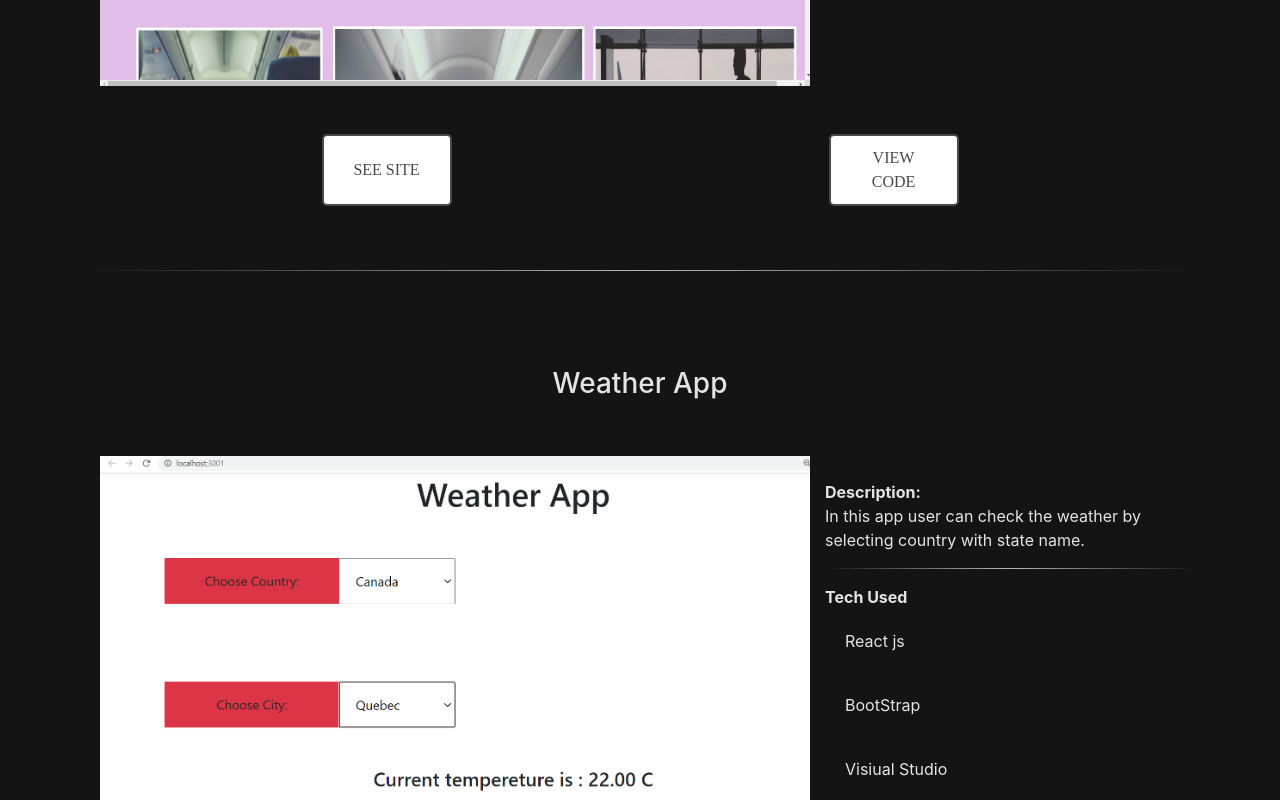
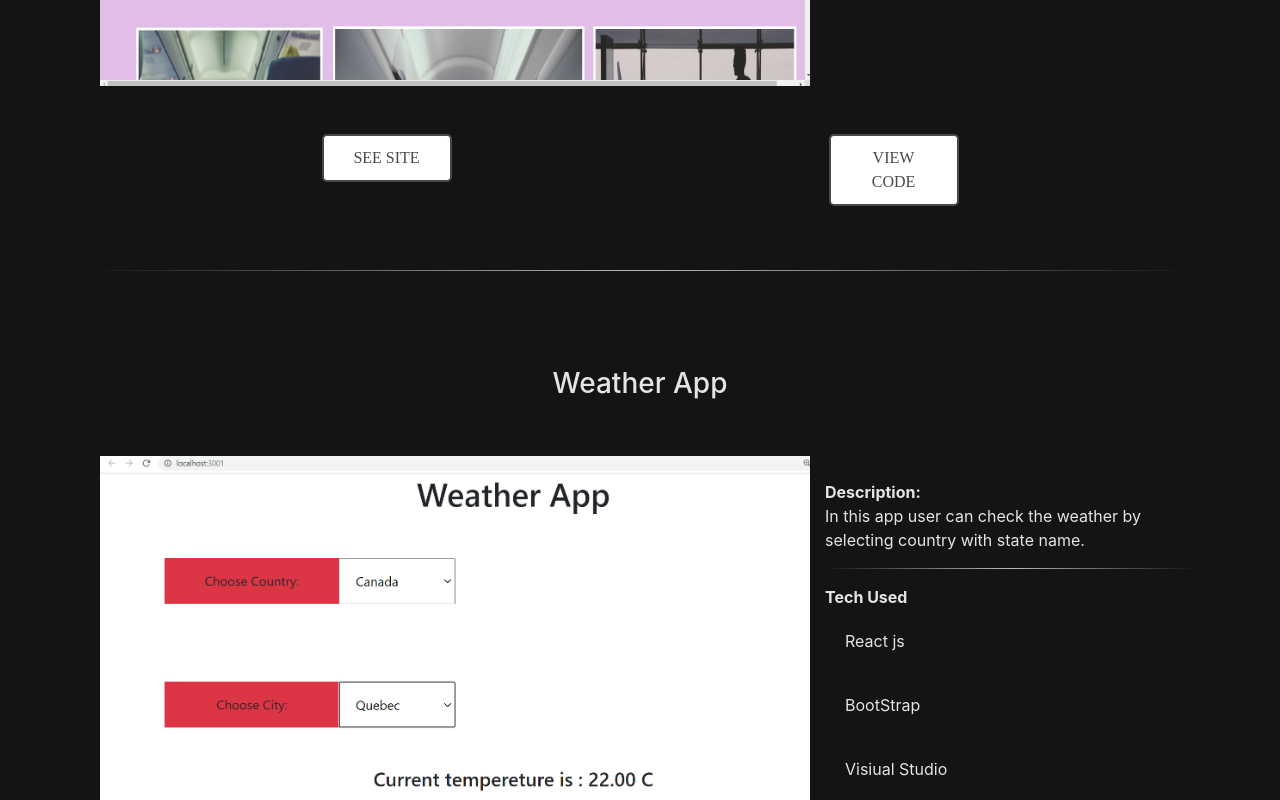
Before and after one commit to Satvir904126/portfolio, a React (Create React App) app: page /project in a window 1280 px wide. Shown: the part 3160-3960 px from the top of the page. Built offline with nearby package versions, Linux system fonts and the light colour scheme; a web font is replaced by a local one.

Commit message:
Button links

```diff
--- a/src/pages/projects/projects.component.jsx
+++ b/src/pages/projects/projects.component.jsx
@@ -188,19 +188,19 @@ export default function Projects() {
                   <div>
                     <div className="d-flex justify-content-around p-5">
                       {proj.seeSite ? (
-                        <Button
+                        <a
                           className="pt-0 pb-0"
                           href="https://satvir904126.github.io/myProjects/onlineShoppingJavaScript/"
                           target="_blank"
                         >
-                          See Site
-                        </Button>
+                          <Button>See Site</Button>
+                        </a>
                       ) : (
                         ""
                       )}
-                      <Button href={proj.gitLink} target="_blank">
-                        View Code
-                      </Button>
+                      <a href={proj.gitLink} target="_blank">
+                        <Button> View Code</Button>
+                      </a>
                     </div>
                     <hr />
                   </div>
```
